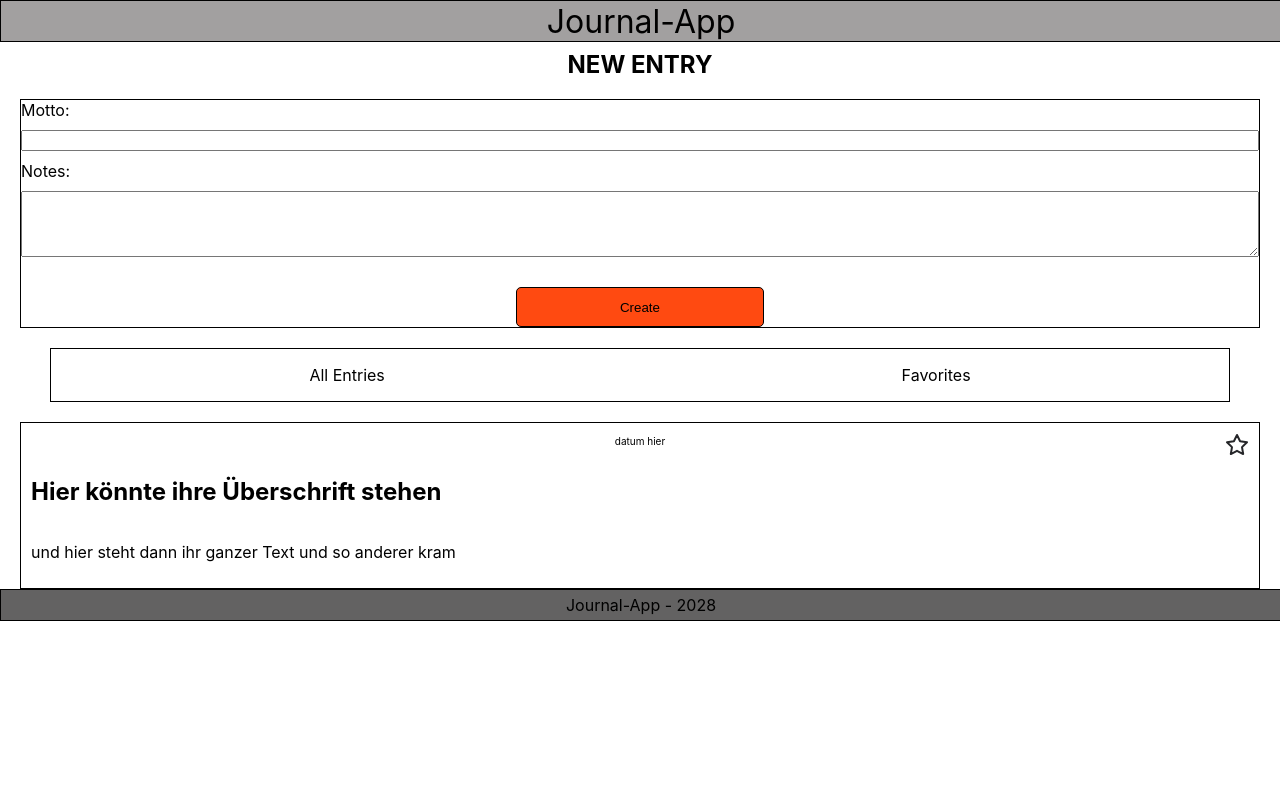
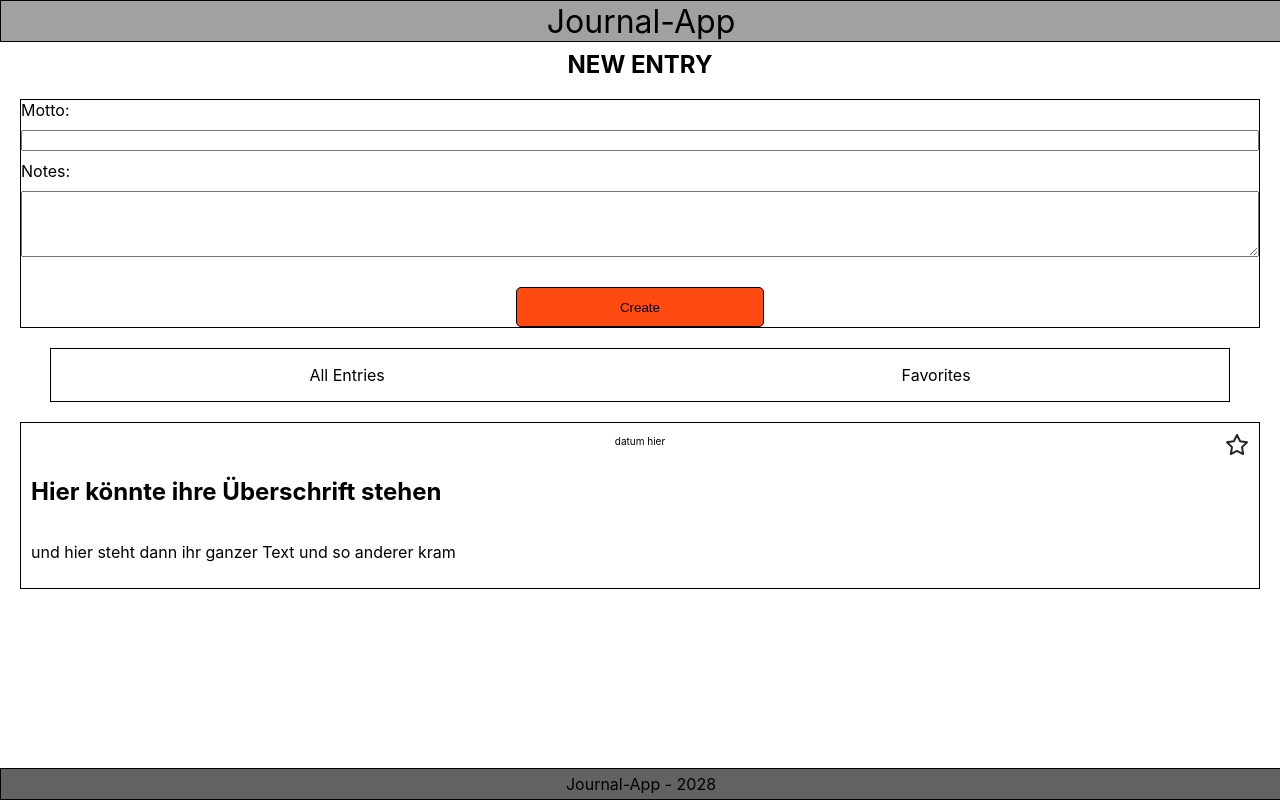
Before and after one commit to ChristophLeuker/journal-app, a React (Create React App) app: page / in a window 1280 px wide. Built offline with nearby package versions, Linux system fonts and the light colour scheme.

Commit message:
fix footer position

```diff
--- a/src/components/Footer/Footer.css
+++ b/src/components/Footer/Footer.css
@@ -7,7 +7,7 @@
   background-color: rgb(99, 98, 98);
   font-size: 1em;
   position: fixed;
+  bottom: 0;
   width: 100%;
   height: 30px;
-  bottom: ;
 }
```
